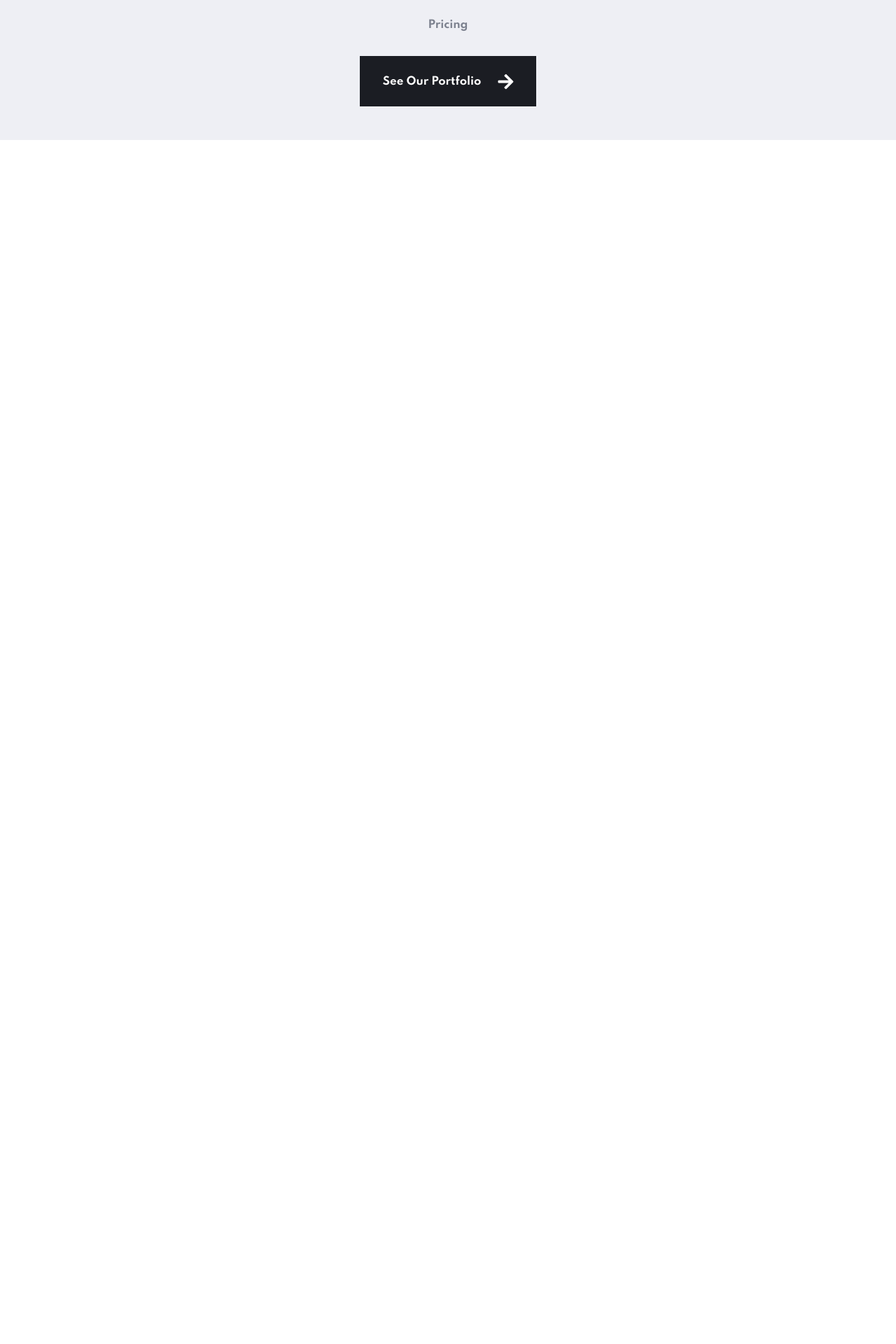
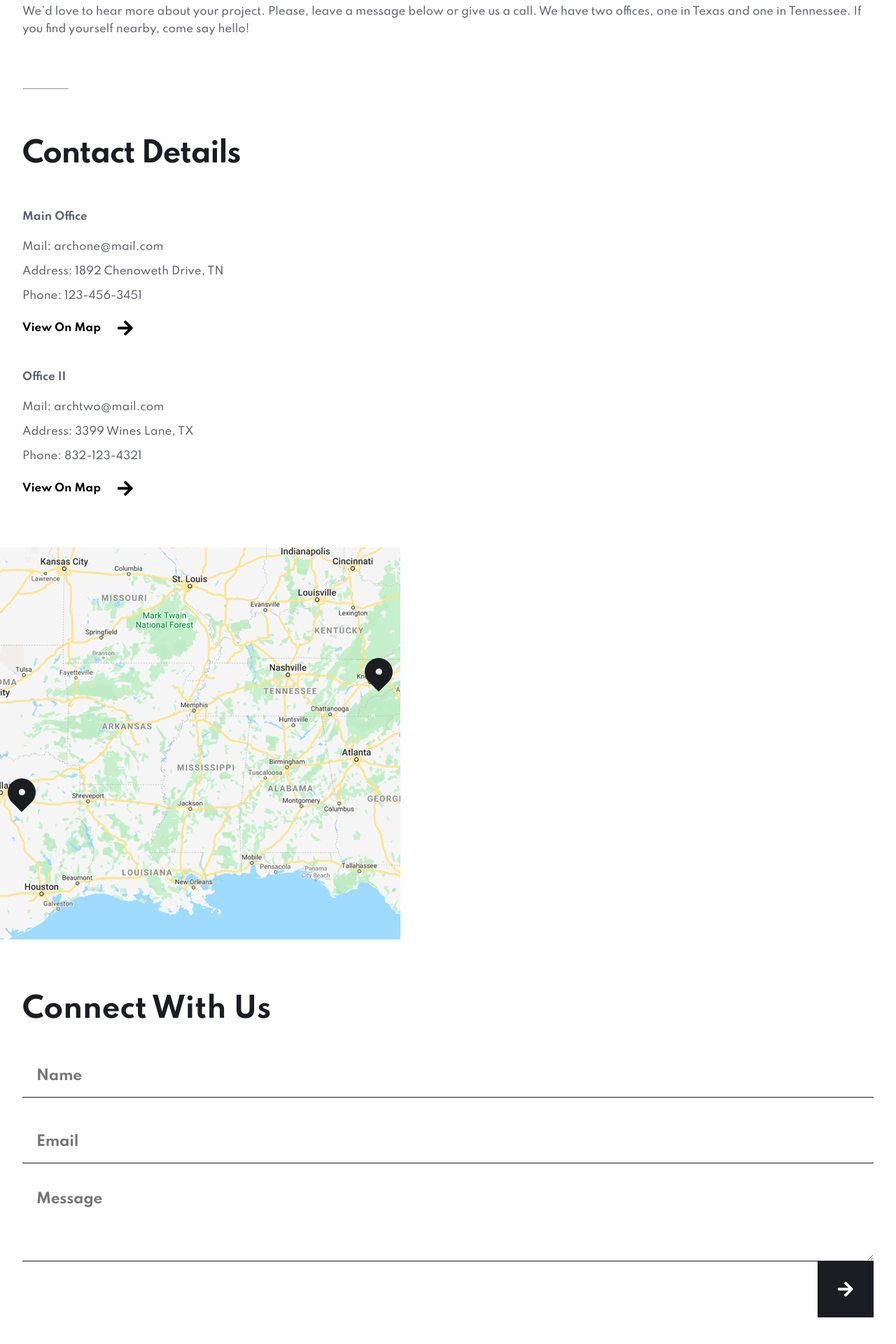
Before and after one commit to marleyanthony/arch-studio, a React (Create React App) app: page /contact in a window 1280 px wide. Shown: the part 440-2360 px from the top of the page at 70% size. Before the commit the page ends 800 px from the top, so only its background shows below. Built offline with nearby package versions, Linux system fonts and the light colour scheme.

Commit message:
contact page content and mobile styles

```diff
--- a/src/App.tsx
+++ b/src/App.tsx
@@ -5,6 +5,7 @@ import Footer from './Components/Footer';
 import Home from './Components/Pages/Home';
 import Portfolio from './Components/Pages/Portfolio';
 import About from './Components/Pages/About';
+import Contact from './Components/Pages/Contact';
 
 function App() {
   return (
@@ -14,6 +15,7 @@ function App() {
         <Route exact path="/" component={Home} />
         <Route path="/portfolio" component={Portfolio} />
         <Route path="/about" component={About} />
+        <Route path="/contact" component={Contact} />
         <Footer />
       </Router>
     </div>
--- /dev/null
+++ b/src/Components/Contact/ContactDetails.tsx
@@ -0,0 +1,41 @@
+import { ContactPageLocations } from '../../Models/Contact';
+
+const ContactDetails = () => {
+  return (
+    <section className="contact-details">
+      <div className="contact-details__heading">
+        Contact Details
+      </div>
+      <div className="contact-details__location-wrapper">
+        {
+          ContactPageLocations.map((location, index) => {
+            return (
+              <>
+                <div className="contact-details__location" key={index}>
+                  <h5 className="contact-details__name">
+                    {location.name}
+                  </h5>
+                  <p className="contact-details__info">
+                    Mail: {location.email}
+                  </p>
+                  <p className="contact-details__info">
+                    Address: {location.address}
+                  </p>
+                  <p className="contact-details__info">
+                    Phone: {location.phone}
+                  </p>
+                </div>
+                <button className="contact-details__view-map">
+                  View On Map
+                  <i className="fas fa-arrow-right hero__arrow"></i>
+                </button>
+              </>
+            )
+          })
+        }
+      </div>
+    </section>
+  )
+}
+
+export default ContactDetails
--- /dev/null
+++ b/src/Components/Contact/MapForm.tsx
@@ -0,0 +1,28 @@
+import mapMobile from '../../Assets/contact/mobile/image-map.png';
+import mapTablet from '../../Assets/contact/tablet/image-map.png';
+import mapDesktop from '../../Assets/contact/desktop/image-map.png';
+
+const MapForm = () => {
+  return (
+    <section className="map-form">
+      <picture>
+        <source media="(min-width: 768px)" srcSet={mapTablet} />
+        <source media="(min-width: 1200px)" srcSet={mapDesktop} />
+        <img src={mapMobile} alt="map" className="map-form__map" />
+      </picture>
+      <h2 className="map-form__heading">
+        Connect With Us
+      </h2>
+      <div className="map-form__form-wrapper">
+        <input type="text" className="map-form__input" placeholder="Name" />
+        <input type="text" className="map-form__input" placeholder="Email" />
+        <textarea placeholder="Message" className="map-form__textarea" />
+        <button className="map-form__submit">
+          <i className="fas fa-arrow-right map-form__arrow"></i>
+        </button>
+      </div>
+    </section>
+  )
+}
+
+export default MapForm
--- /dev/null
+++ b/src/Components/Pages/Contact.tsx
@@ -0,0 +1,16 @@
+import Hero from '../Hero';
+import { ContactPageHero } from '../../Models/Contact';
+import ContactDetails from '../Contact/ContactDetails';
+import MapForm from '../Contact/MapForm';
+
+const Contact = () => {
+  return (
+    <div className="contact-page">
+      <Hero content={ContactPageHero} />
+      <ContactDetails />
+      <MapForm />
+    </div>
+  )
+}
+
+export default Contact
--- /dev/null
+++ b/src/Models/Contact.ts
@@ -0,0 +1,22 @@
+import contactPageHero from '../Assets/contact/mobile/image-hero.jpg';
+
+export const ContactPageHero = {
+  img: contactPageHero,
+  headingText: 'Tell us about your project',
+  headingSummary: 'We’d love to hear more about your project. Please, leave a message below or give us a call. We have two offices, one in Texas and one in Tennessee. If you find yourself nearby, come say hello!'
+}
+
+export const ContactPageLocations = [
+  {
+    name: 'Main Office',
+    email: 'archone@mail.com',
+    address: '1892 Chenoweth Drive, TN',
+    phone: '123-456-3451'
+  },
+  {
+    name: 'Office II',
+    email: 'archtwo@mail.com',
+    address: '3399 Wines Lane, TX',
+    phone: '832-123-4321'
+  },
+]
--- a/src/Models/navLinks.ts
+++ b/src/Models/navLinks.ts
@@ -1,16 +1,20 @@
 export const NavItems = [
   {
-    label: 'Portfolio',
-    link: 'portfolio'
+    label: 'Home',
+    link: '/'
   },
   {
-    label: 'About Us',
-    link: 'about'
+    label: 'Portfolio',
+    link: '/portfolio'
+  },
+  {
+    label: 'About',
+    link: '/about'
   },
   {
     label: 'Contact',
-    link: 'contact'
-  },
+    link: '/contact'
+  }
 ]
 
 
@@ -20,15 +24,15 @@ export const FooterLinks = [
     link: '/'
   },
   {
-    label: 'Stories',
-    link: '/stories'
+    label: 'Portfolio',
+    link: '/portfolio'
   },
   {
-    label: 'Features',
-    link: '/features'
+    label: 'About',
+    link: '/about'
   },
   {
-    label: 'Pricing',
-    link: '/pricing'
+    label: 'Contact',
+    link: '/contact'
   }
 ]
--- /dev/null
+++ b/src/Styles/Partials/_contact.scss
@@ -0,0 +1,107 @@
+.contact-details {
+  padding: 0 3.2rem 3.2rem;
+
+  &__heading {
+    font-size: 4rem;
+    font-weight: 700;
+    line-height: 4.8rem;
+    letter-spacing: -1.4px;
+    color: #1b1d23;
+    margin-bottom: 4.8rem;
+  }
+
+  &__name {
+    font-size: 1.5rem;
+    font-weight: 700;
+    line-height: 3.5rem;
+    color: #60636d;
+    margin-bottom: 0.8rem;
+  }
+
+  &__info {
+    font-size: 1.5rem;
+    font-weight: 500;
+    line-height: 3.5rem;
+    color: #60636d;
+  }
+
+  &__view-map {
+    margin: 1.6rem 0 4rem;
+    background-color: transparent;
+    border: none;
+    display: flex;
+    justify-content: center;
+    align-items: center;
+    font-size: 1.5rem;
+    font-weight: 700;
+    line-height: 2.5rem;
+  }
+}
+
+
+
+// ! map form
+.map-form {
+  padding: 0 0 7.2rem;
+
+  &__map {
+    margin-bottom: 7.2rem;
+  }
+
+  &__heading {
+    font-size: 4rem;
+    font-weight: 700;
+    line-height: 4.8rem;
+    letter-spacing: -1.4x;
+    color: #1b1d23;
+    margin-bottom: 4.8rem;
+    padding: 0 3.2rem;
+  }
+
+  &__form-wrapper {
+    display: flex;
+    flex-direction: column;
+    padding: 0 3.2rem;
+  }
+
+  &__input {
+    margin-bottom: 4rem;
+    padding: 2rem;
+    border: none;
+    border-bottom: 1px solid #1b1b1b;
+
+    &::placeholder {
+      font-size: 2rem;
+      font-weight: 700;
+      line-height: 2.2rem;
+      letter-spacing: -0.31px;
+    }
+  }
+
+  &__textarea {
+    height: 10rem;
+    padding: 0 2rem;
+    border: none;
+    border-bottom: 1px solid #1b1b1b;
+
+    &::placeholder {
+      font-size: 2rem;
+      font-weight: 700;
+      line-height: 2.2rem;
+      letter-spacing: -0.31px;
+    }
+  }
+
+  &__submit {
+    width: 8rem;
+    height: 8rem;
+    align-self: flex-end;
+    background-color: #1b1d23;
+    border: none;
+  }
+
+  &__arrow {
+    color: #fff;
+    font-size: 2.5rem;
+  }
+}
--- a/src/Styles/main.css
+++ b/src/Styles/main.css
@@ -662,6 +662,165 @@
   background-image: url("/src/Assets/portfolio/mobile/image-paramour.jpg");
 }
 
+.contact-details {
+  padding: 0 3.2rem 3.2rem;
+}
+
+.contact-details__heading {
+  font-size: 4rem;
+  font-weight: 700;
+  line-height: 4.8rem;
+  letter-spacing: -1.4px;
+  color: #1b1d23;
+  margin-bottom: 4.8rem;
+}
+
+.contact-details__name {
+  font-size: 1.5rem;
+  font-weight: 700;
+  line-height: 3.5rem;
+  color: #60636d;
+  margin-bottom: 0.8rem;
+}
+
+.contact-details__info {
+  font-size: 1.5rem;
+  font-weight: 500;
+  line-height: 3.5rem;
+  color: #60636d;
+}
+
+.contact-details__view-map {
+  margin: 1.6rem 0 4rem;
+  background-color: transparent;
+  border: none;
+  display: -webkit-box;
+  display: -ms-flexbox;
+  display: flex;
+  -webkit-box-pack: center;
+      -ms-flex-pack: center;
+          justify-content: center;
+  -webkit-box-align: center;
+      -ms-flex-align: center;
+          align-items: center;
+  font-size: 1.5rem;
+  font-weight: 700;
+  line-height: 2.5rem;
+}
+
+.map-form {
+  padding: 0 0 7.2rem;
+}
+
+.map-form__map {
+  margin-bottom: 7.2rem;
+}
+
+.map-form__heading {
+  font-size: 4rem;
+  font-weight: 700;
+  line-height: 4.8rem;
+  letter-spacing: -1.4x;
+  color: #1b1d23;
+  margin-bottom: 4.8rem;
+  padding: 0 3.2rem;
+}
+
+.map-form__form-wrapper {
+  display: -webkit-box;
+  display: -ms-flexbox;
+  display: flex;
+  -webkit-box-orient: vertical;
+  -webkit-box-direction: normal;
+      -ms-flex-direction: column;
+          flex-direction: column;
+  padding: 0 3.2rem;
+}
+
+.map-form__input {
+  margin-bottom: 4rem;
+  padding: 2rem;
+  border: none;
+  border-bottom: 1px solid #1b1b1b;
+}
+
+.map-form__input::-webkit-input-placeholder {
+  font-size: 2rem;
+  font-weight: 700;
+  line-height: 2.2rem;
+  letter-spacing: -0.31px;
+}
+
+.map-form__input:-ms-input-placeholder {
+  font-size: 2rem;
+  font-weight: 700;
+  line-height: 2.2rem;
+  letter-spacing: -0.31px;
+}
+
+.map-form__input::-ms-input-placeholder {
+  font-size: 2rem;
+  font-weight: 700;
+  line-height: 2.2rem;
+  letter-spacing: -0.31px;
+}
+
+.map-form__input::placeholder {
+  font-size: 2rem;
+  font-weight: 700;
+  line-height: 2.2rem;
+  letter-spacing: -0.31px;
+}
+
+.map-form__textarea {
+  height: 10rem;
+  padding: 0 2rem;
+  border: none;
+  border-bottom: 1px solid #1b1b1b;
+}
+
+.map-form__textarea::-webkit-input-placeholder {
+  font-size: 2rem;
+  font-weight: 700;
+  line-height: 2.2rem;
+  letter-spacing: -0.31px;
+}
+
+.map-form__textarea:-ms-input-placeholder {
+  font-size: 2rem;
+  font-weight: 700;
+  line-height: 2.2rem;
+  letter-spacing: -0.31px;
+}
+
+.map-form__textarea::-ms-input-placeholder {
+  font-size: 2rem;
+  font-weight: 700;
+  line-height: 2.2rem;
+  letter-spacing: -0.31px;
+}
+
+.map-form__textarea::placeholder {
+  font-size: 2rem;
+  font-weight: 700;
+  line-height: 2.2rem;
+  letter-spacing: -0.31px;
+}
+
+.map-form__submit {
+  width: 8rem;
+  height: 8rem;
+  -ms-flex-item-align: end;
+      align-self: flex-end;
+  background-color: #1b1d23;
+  border: none;
+}
+
+.map-form__arrow {
+  color: #fff;
+  font-size: 2.5rem;
+}
+
 .about-contact {
   position: relative;
 }
--- a/src/Styles/main.scss
+++ b/src/Styles/main.scss
@@ -6,6 +6,7 @@
 @import './Partials/home';
 @import './Partials/about';
 @import './Partials/portfolio';
+@import './Partials/contact';
 @import './Partials/hero';
 
 * {
```
Also changed, not shown: src/Models/Hero.ts (+4 -4 lines), 2 other files (tests, documents, lock files or other folders).
